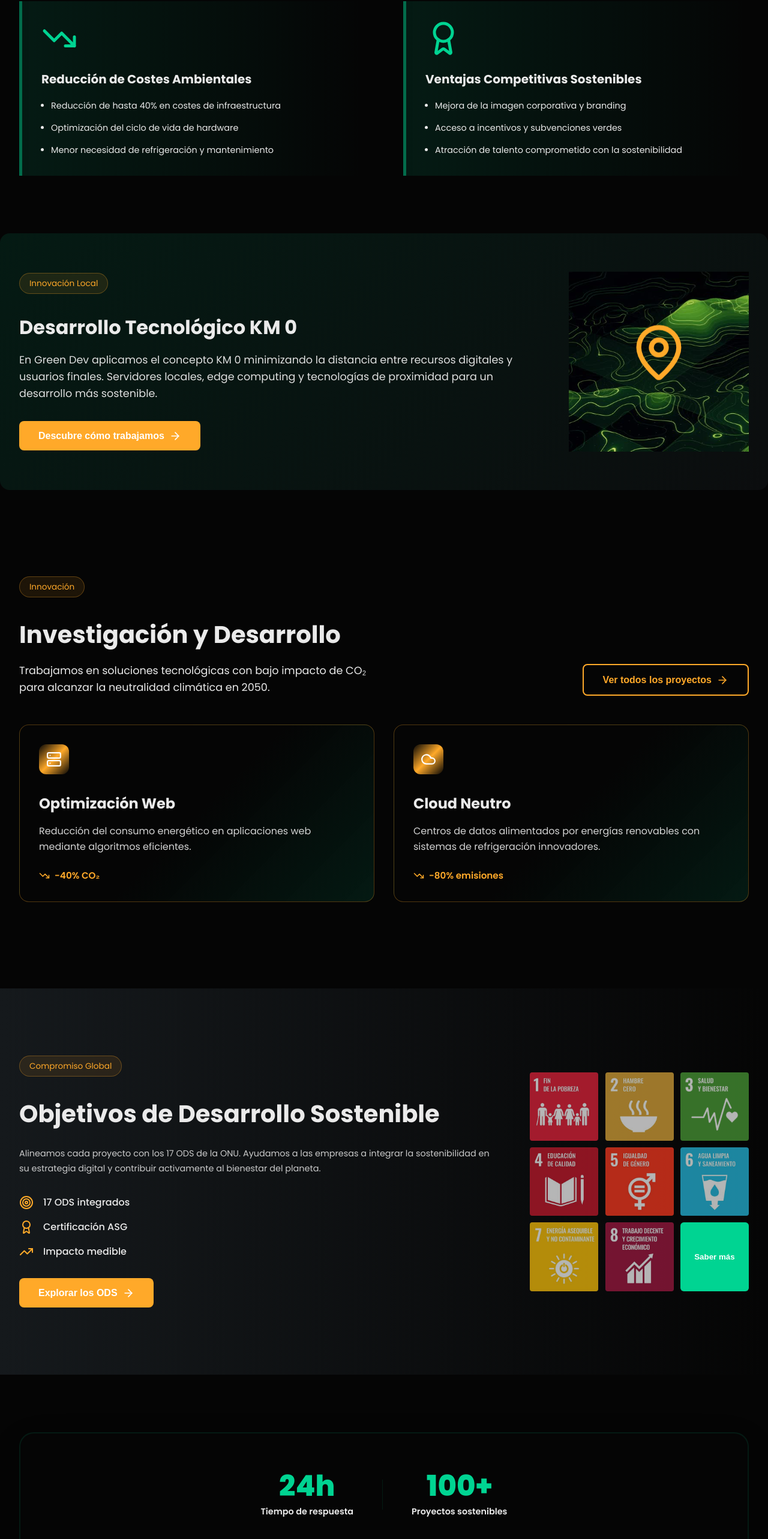
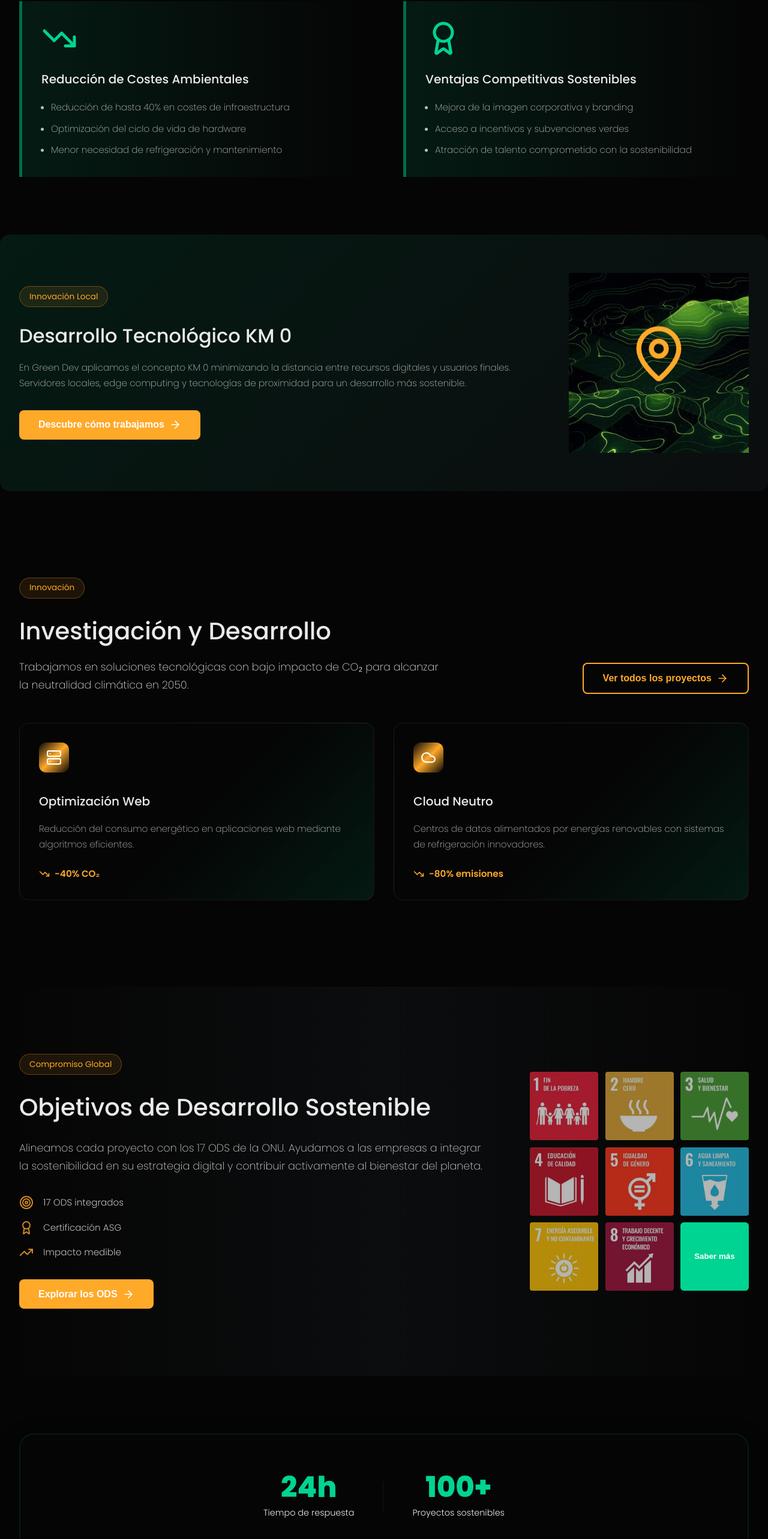
Before and after one commit to nkaryoli/GreenDev, a Vue app: page / in a window 1280 px wide. Shown: the part 1754-4320 px from the top of the page at 60% size. Built offline with nearby package versions, Linux system fonts and the light colour scheme.

Commit message:
refactor

```diff
--- a/src/components/features/home/ContactSection.vue
+++ b/src/components/features/home/ContactSection.vue
@@ -1,3 +1,16 @@
+<script setup>
+import { MessageSquare, Mail } from 'lucide-vue-next';
+import { useRouter } from 'vue-router';
+import SectionContainer from '../../global/SectionContainer.vue';
+import PrimaryBtn from '../../global/PrimaryBtn.vue';
+
+const router = useRouter();
+
+const navigateToContact = () => {
+	router.push('/contacto');
+};
+</script>
+
 <template>
 	<SectionContainer>
 		<div class="cta-box">
@@ -36,18 +49,6 @@
 
 </template>
 
-<script setup>
-import { MessageSquare, Mail } from 'lucide-vue-next';
-import { useRouter } from 'vue-router';
-import SectionContainer from '../../global/SectionContainer.vue';
-import PrimaryBtn from '../../global/PrimaryBtn.vue';
-
-const router = useRouter();
-
-const navigateToContact = () => {
-	router.push('/contacto');
-};
-</script>
 
 <style scoped>
 .cta-box {
@@ -85,7 +86,7 @@ const navigateToContact = () => {
 .stat-label {
 	font-size: 0.9rem;
 	color: var(--text-secondary);
-	font-weight: 600;
+	font-weight: 300;
 }
 
 .stat-divider {
@@ -96,6 +97,7 @@ const navigateToContact = () => {
 
 .cta-box h2 {
 	font-size: 2.5rem;
+	font-weight: 500;
 	margin-bottom: 1rem;
 	color: var(--text-primary);
 }
@@ -103,6 +105,8 @@ const navigateToContact = () => {
 .cta-box p {
 	font-size: 1.1rem;
 	line-height: 1.6;
+	opacity: 0.85;
+	font-weight: 200;
 	color: var(--text-secondary);
 	margin-bottom: 2.5rem;
 	max-width: 600px;
--- a/src/components/features/home/IDSection.vue
+++ b/src/components/features/home/IDSection.vue
@@ -87,15 +87,18 @@ const navigateToID = () => {
 
 .header-content h2 {
 	font-size: 2.5rem;
+	font-weight: 500;
 	margin-bottom: 1rem;
 	color: var(--text-primary);
 }
 
 .header-content p {
 	font-size: 1.1rem;
+	font-weight: 200;
+	line-height: 1.7;
+	opacity: 0.95;
 	color: var(--text-secondary);
-	max-width: 600px;
-	line-height: 1.6;
+	max-width: 700px;
 }
 
 .btn-outline {
@@ -124,7 +127,7 @@ const navigateToID = () => {
 .project-card-mini {
 	padding: 2rem;
 	background: linear-gradient(135deg, var(--bg-primary), var(--bg-primary), var(--secondary-30));
-	border: 1px solid var(--primary-30);
+	border: 1px solid var(--primary-10);
 	border-radius: 1rem;
 	transition: all 0.3s ease;
 }
@@ -148,14 +151,17 @@ const navigateToID = () => {
 }
 
 .project-card-mini h3 {
-	font-size: 1.5rem;
+	font-size: 1.25rem;
+	font-weight: 500;
+	line-height: 1.7;
 	margin-bottom: 1rem;
-	color: var(--text-primary);
 }
 
 .project-card-mini p {
-	line-height: 1.6;
-	opacity: 0.9;
+	font-size: 0.95rem;
+	font-weight: 200;
+	line-height: 1.7;
+	opacity: 0.8;
 	margin-bottom: 1.5rem;
 }
 
--- a/src/components/features/home/KmHomeSection.vue
+++ b/src/components/features/home/KmHomeSection.vue
@@ -69,15 +69,17 @@ const navigate = () => {
 
 .km0-text h2 {
 	font-size: 2rem;
+	font-weight: 500;
 	margin-bottom: 1rem;
 
 }
 
 .km0-text p {
-	font-size: 1.1rem;
-	line-height: 1.6;
 	margin-bottom: 2rem;
-	opacity: 0.95;
+	font-size: 0.95rem;
+	font-weight: 200;
+	line-height: 1.7;
+	opacity: 0.8;
 }
 
 .btn {
--- a/src/components/features/home/ODSSection.vue
+++ b/src/components/features/home/ODSSection.vue
@@ -13,7 +13,6 @@ const navigateToODS = () => {
 };
 
 </script>
-
 
 <template>
 	<section class="sustainability">
@@ -65,7 +64,7 @@ const navigateToODS = () => {
 
 <style scoped>
 .sustainability {
-	background: linear-gradient(to right, var(--bg-secondary), var(--bg-primary));
+	background: linear-gradient(to right, var(--bg-primary), var(--bg-secondary-40), var(--bg-primary));
 }
 
 .wrapper {
@@ -80,14 +79,18 @@ const navigateToODS = () => {
 .content h2 {
 	font-size: 2.5rem;
 	margin-bottom: 1.5rem;
+	font-weight: 500;
 
 }
 
 .content p {
-	font-size: 0.9rem;
+	font-size: 1.1rem;
+	font-weight: 200;
+	line-height: 1.7;
+	opacity: 0.9;
 	line-height: 1.7;
 	margin-bottom: 2rem;
-	opacity: 0.85;
+
 }
 
 .ods-highlights {
@@ -101,7 +104,10 @@ const navigateToODS = () => {
 	display: flex;
 	align-items: center;
 	gap: 1rem;
-	font-weight: 500;
+	font-size: 0.95rem;
+	font-weight: 300;
+	line-height: 1.7;
+	opacity: 0.8;
 }
 
 .highlight-icon {
--- a/src/components/features/home/SustenabilitySection.vue
+++ b/src/components/features/home/SustenabilitySection.vue
@@ -79,7 +79,7 @@ const items = [
 
 .card-container h3 {
     font-size: 1.25rem;
-    color: var(--text-primary);
+	font-weight: 500;
     margin: 0 0 1rem 0;
 }
 
@@ -93,8 +93,11 @@ const items = [
 .card-container ul {
     display: flex;
     flex-direction: column;
-    gap: 1rem;
-    font-size: 0.9rem;
+    gap: 0.6rem;
+    font-size: 0.95rem;
+	font-weight: 200;
+	line-height: 1.7;
+	opacity: 0.8;
     list-style-type: disc;
     margin-left: 1rem;
 }
--- a/src/components/global/Badge.vue
+++ b/src/components/global/Badge.vue
@@ -18,7 +18,7 @@
 	border: 1px solid var(--primary-30);
 	font-size: 0.85rem;
 	color: var(--primary-100);
-	margin-bottom: 2rem;
+	margin-bottom: 1.5rem;
 	backdrop-filter: blur(10px);
 }
 
```
